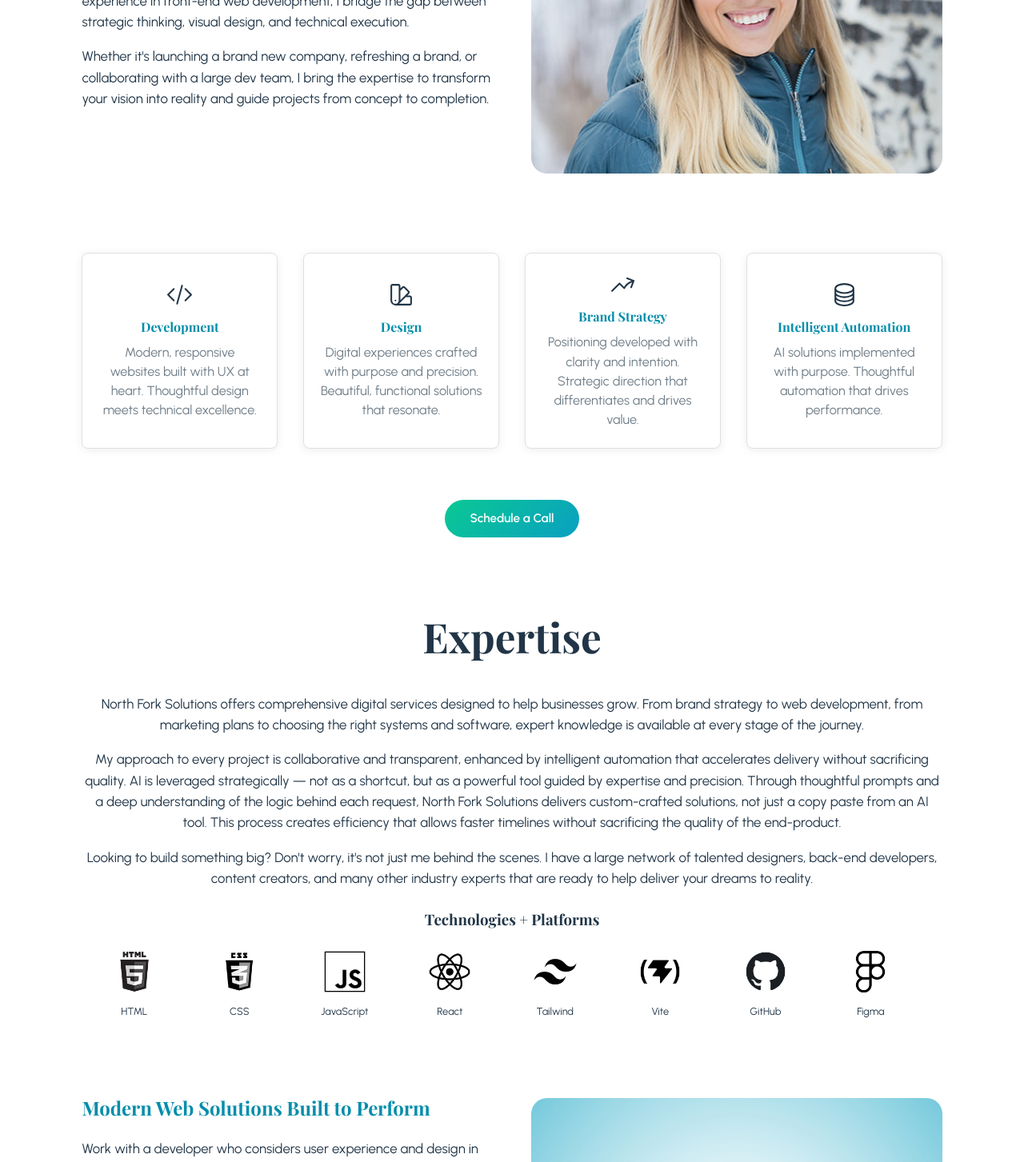
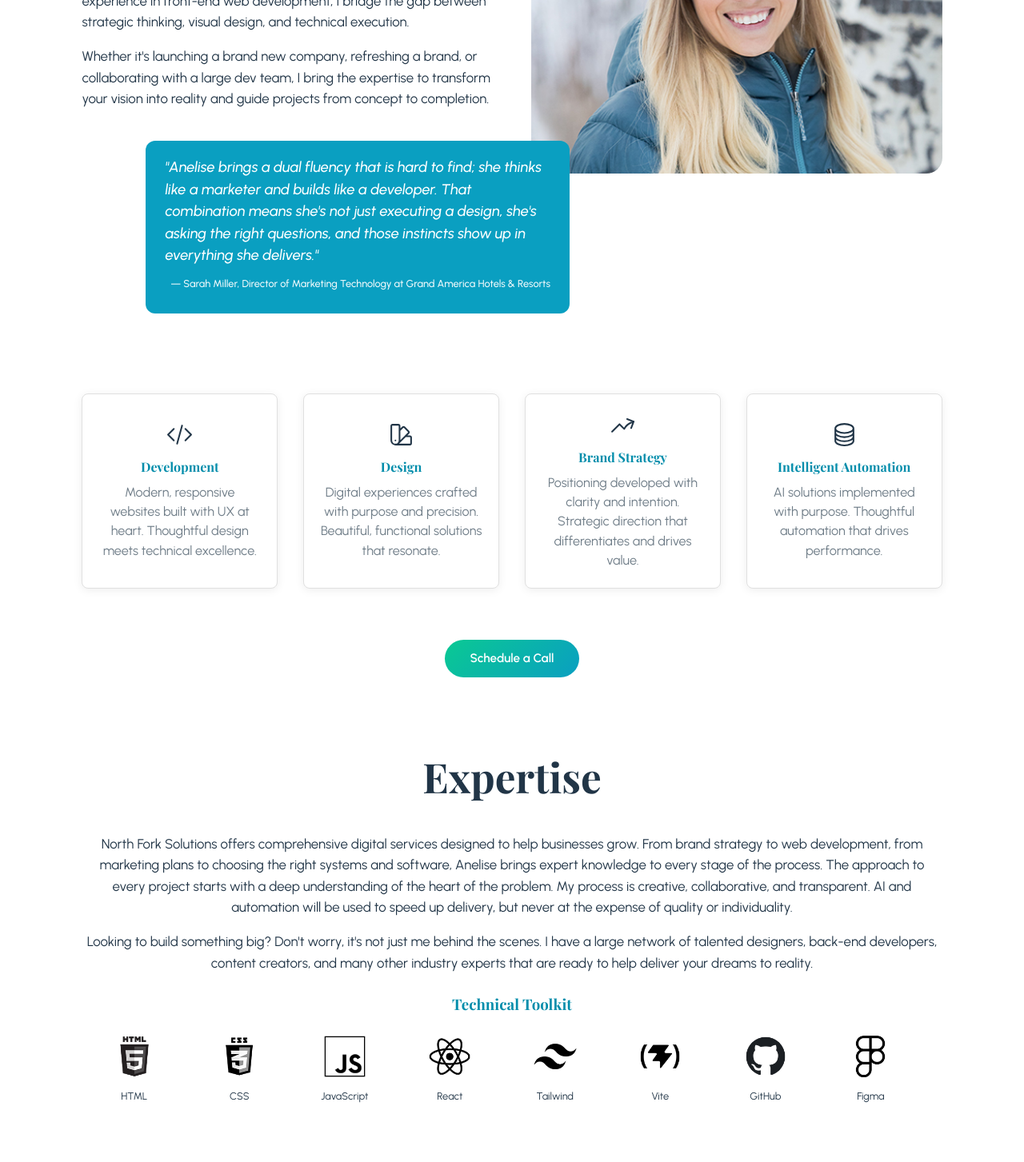
Before and after one commit to anelise-nfs/nfs-site, a React (Vite) app: page / in a window 1280 px wide. Shown: the part 1431-2884 px from the top of the page at 80% size. Built offline with nearby package versions, Linux system fonts and the light colour scheme; a web font is replaced by a local one.

Commit message:
quote block and style adjustments

```diff
--- a/src/assets/css/about.css
+++ b/src/assets/css/about.css
@@ -35,6 +35,38 @@
   width: 80%;
 }
 
+.about-quote {
+  position: relative;
+  z-index: 1;
+  background: var(--nfs-blue);
+  color: #ffffff;
+  margin: 2.5rem 0 0 5rem;
+  padding: 1.25rem 1.5rem 1.75rem;
+  border-radius: 12px;
+  width: calc(100% - 4rem + 2rem);
+  font-size: clamp(1.04rem, 1.64vw, 1.14rem);
+  font-style: italic;
+  line-height: 1.5;
+  font-weight: 500;
+}
+
+.about-quote__person {
+  display: block;
+  margin-top: 0.75rem;
+  font-size: 0.7em;
+  font-style: normal;
+  text-align: right;
+  opacity: 0.95;
+}
+
+@media (max-width: 1200px) {
+  .about-quote {
+    width: 94%;
+    margin-left: 0;
+    text-align: center;
+  }
+}
+
 .about__cta {
   display: flex;
   justify-content: center;
--- a/src/components/skills.tsx
+++ b/src/components/skills.tsx
@@ -29,7 +29,7 @@ const defaultItems: SkillItem[] = [
 function Skills({ items = defaultItems }: SkillsProps) {
   return (
     <div className="skills">
-      <h3>Technologies + Platforms</h3>
+      <h3>Technical Toolkit</h3>
       <div className="skills__track">
         {[...items, ...items].map((item, index) => (
           <div
--- a/src/index.css
+++ b/src/index.css
@@ -51,6 +51,6 @@ h1 {
   line-height: 1.1;
 }
 
-h2 {
+h2, h3 {
   color: var(--nfs-dark-blue);
 }
--- a/src/screens/about.tsx
+++ b/src/screens/about.tsx
@@ -30,6 +30,10 @@ function About() {
         <p>
         Whether it's launching a brand new company, refreshing a brand, or collaborating with a large dev team, I bring the expertise to transform your vision into reality and guide projects from concept to completion.
         </p>
+        <blockquote className="about-quote">
+          "Anelise brings a dual fluency that is hard to find; she thinks like a marketer and builds like a developer. That combination means she's not just executing a design, she's asking the right questions, and those instincts show up in everything she delivers."
+          <cite className="about-quote__person">— Sarah Miller, Director of Marketing Technology at Grand America Hotels & Resorts</cite>
+        </blockquote>
       </ImageText>
       <FourSquareInfo
         items={[
--- a/src/screens/services.tsx
+++ b/src/screens/services.tsx
@@ -14,10 +14,7 @@ function Services () {
       >
         <h1>Expertise</h1>
         <p>
-          North Fork Solutions offers comprehensive digital services designed to help businesses grow. From brand strategy to web development, from marketing plans to choosing the right systems and software, expert knowledge is available at every stage of the journey.
-        </p>
-        <p>
-          My approach to every project is collaborative and transparent, enhanced by intelligent automation that accelerates delivery without sacrificing quality. AI is leveraged strategically — not as a shortcut, but as a powerful tool guided by expertise and precision. Through thoughtful prompts and a deep understanding of the logic behind each request, North Fork Solutions delivers custom-crafted solutions, not just a copy paste from an AI tool. This process creates efficiency that allows faster timelines without sacrificing the quality of the end-product.
+          North Fork Solutions offers comprehensive digital services designed to help businesses grow. From brand strategy to web development, from marketing plans to choosing the right systems and software, Anelise brings expert knowledge to every stage of the process. The approach to every project starts with a deep understanding of the heart of the problem. My process is creative, collaborative, and transparent. AI and automation will be used to speed up delivery, but never at the expense of quality or individuality.
         </p>
         <p>
           Looking to build something big? Don't worry, it's not just me behind the scenes. I have a large network of talented designers, back-end developers, content creators, and many other industry experts that are ready to help deliver your dreams to reality.
```
